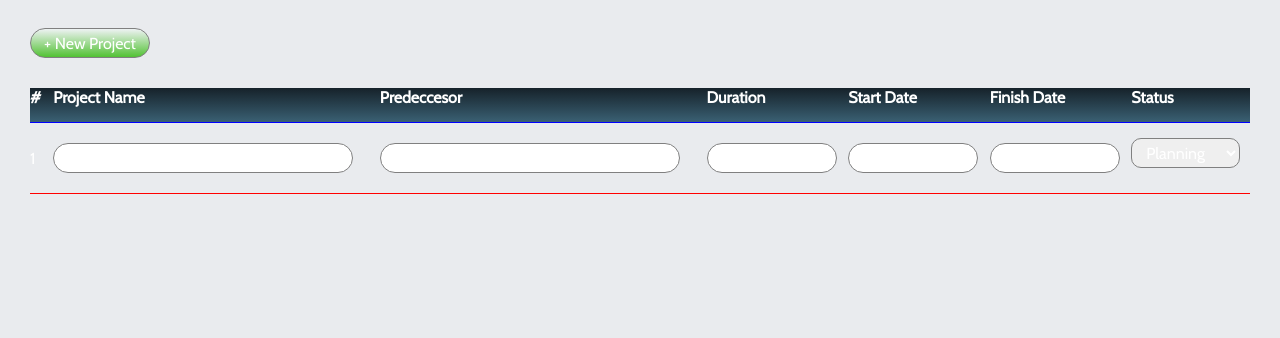
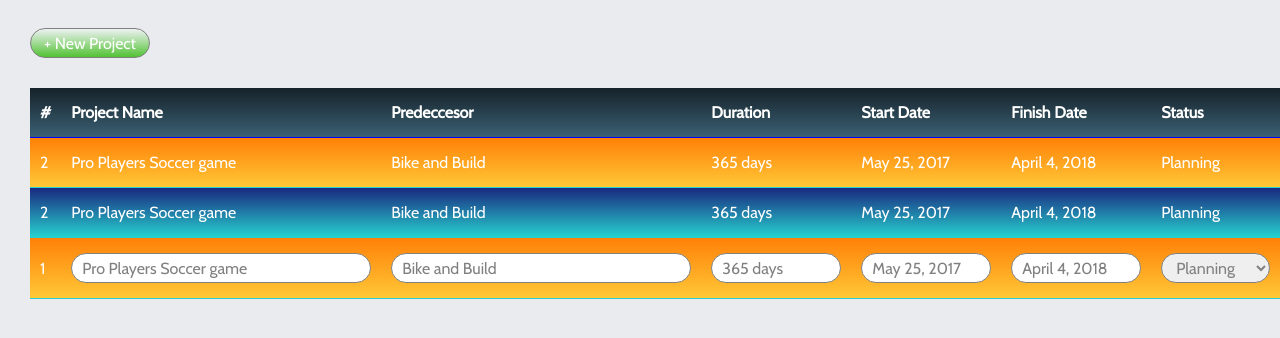
Before and after one commit to fucata55/gantt, a plain HTML site: page index.html in a window 1280 px wide. Shown: the part 42-380 px from the top of the page. Drawn offline with nearby package versions, Linux system fonts and the light colour scheme.

Commit message:
fixed table css details

```diff
--- a/index.html
+++ b/index.html
@@ -98,7 +98,25 @@
                     <th>Status</th>
                 </tr>
                 <tr>
-                    <td>1</td>
+                    <td class='project-order'>2</td>
+                    <td>Pro Players Soccer game</td>
+                    <td>Bike and Build</td>
+                    <td>365 days</td>
+                    <td>May 25, 2017</td>
+                    <td>April 4, 2018</td>
+                    <td>Planning</td>
+                </tr>
+                <tr>
+                    <td class='project-order'>2</td>
+                    <td>Pro Players Soccer game</td>
+                    <td>Bike and Build</td>
+                    <td>365 days</td>
+                    <td>May 25, 2017</td>
+                    <td>April 4, 2018</td>
+                    <td>Planning</td>
+                </tr>
+                <tr>
+                    <td class='project-order'>1</td>
                     <td><input class="longer-input" type="text" value="Pro Players Soccer game"></td>
                     <td><input class="longer-input" type="text" value="Bike and Build"></td>
                     <td><input class="shorter-input" type="text" value="365 days"></td>
@@ -109,7 +127,7 @@
                         <option value="paused">Paused</option>
                         <option value="canceled">Canceled</option>
                         <option value="complete">Complete</option>
-                    </select></td>
+                        </select></td>
                 </tr>
 
             </table>
--- a/main.css
+++ b/main.css
@@ -60,13 +60,29 @@ table {
 }
 
 th {
-    padding: 0px 10px 15px 0px;
+    padding: 15px 10px;
     text-align: left;
 }
 
 td {
-    padding: 15px 0px;
-    border-bottom: 1px solid red;
+    padding: 15px 10px;
+}
+
+tr:not(:first-child) {
+    background: #1A2980;
+    /* fallback for old browsers */
+    background: -webkit-linear-gradient(to top, #26D0CE, #1A2980);
+    /* Chrome 10-25, Safari 5.1-6 */
+    background: linear-gradient(to top, #26D0CE, #1A2980);
+    border-bottom: 1px solid #26D0CE;
+}
+
+tr:nth-child(even) {
+    background: #FF8008;
+    /* fallback for old browsers */
+    background: -webkit-linear-gradient(to top, #FFC837, #FF8008);
+    /* Chrome 10-25, Safari 5.1-6 */
+    background: linear-gradient(to top, #FFC837, #FF8008);
 }
 
 td input,
@@ -76,11 +92,11 @@ th {
 }
 
 select {
-    border-radius: 10px;
+    border-radius: 20px;
     height: 30px;
     padding: 0px 10px;
     border: 1px solid gray;
-    margin-bottom: 10px;
+    color: gray;
 }
 
 button {
@@ -141,16 +157,30 @@ nav img {
     margin: 0px 0px 20px 0px
 }
 
+.project td {
+    color: black;
+}
+
 .inline-block {
     display: inline-block;
 }
 
+option {
+    color: gray;
+}
+
 .longer-input {
     width: 300px;
+    color: gray;
 }
 
 .shorter-input {
     width: 130px;
+    color: gray;
+}
+
+.project-order {
+    color: white;
 }
 
 #homePage {
@@ -178,7 +208,6 @@ nav img {
 }
 
 #landingPageRightSideRegister {
-    color: white;
     background: #FF8008;
     /* fallback for old browsers */
     background: -webkit-linear-gradient(to left, #FFC837, #FF8008);
```
